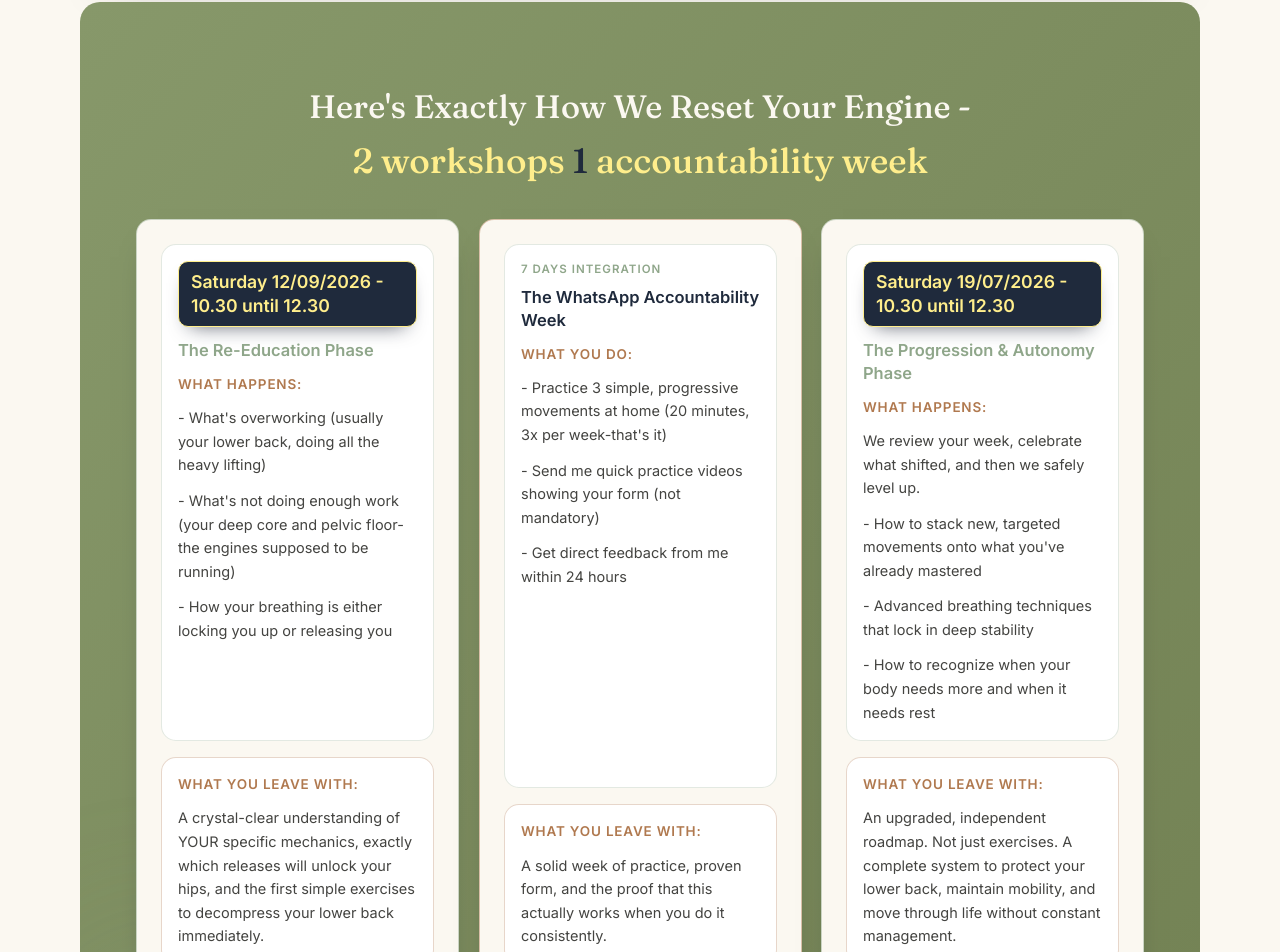
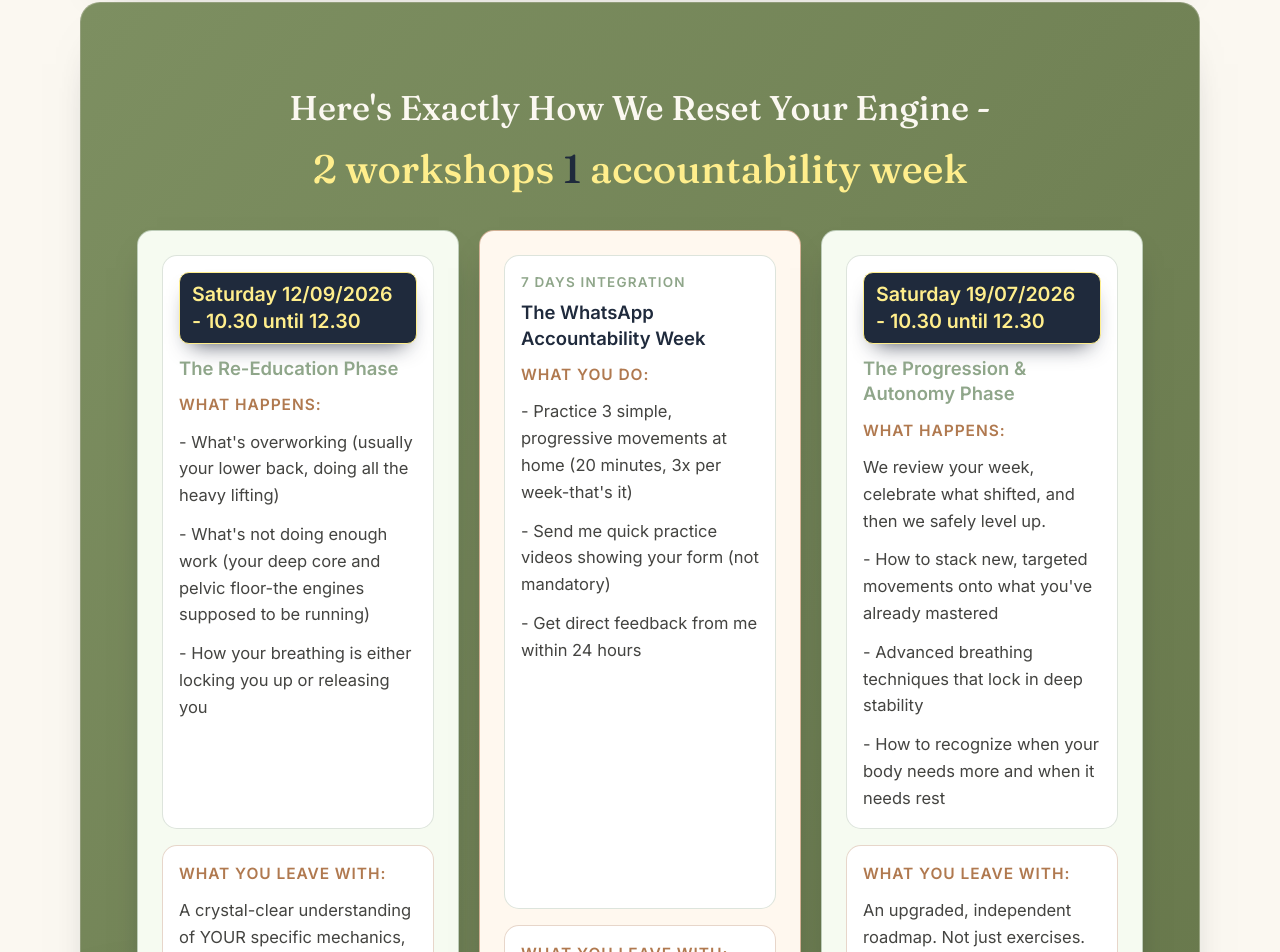
Before and after one commit to VinPOPFrance/James, a Next.js app: page /pelvic-engine-reset in a window 1280 px wide. Shown: the part 1069-2021 px from the top of the page. Built offline with nearby package versions, Linux system fonts and the light colour scheme; no server answers.

Commit message:
Enhance styling and layout for SubscriberPelvicEngineResetPage components

```diff
--- a/src/app/pelvic-engine-reset/page.tsx
+++ b/src/app/pelvic-engine-reset/page.tsx
@@ -174,13 +174,13 @@ export default function SubscriberPelvicEngineResetPage() {
       </Reveal>
 
       <Reveal>
-        <section className="relative overflow-hidden rounded-section bg-gradient-to-br from-[#87986A] to-[#728153] px-6 py-20 md:px-14">
+        <section className="relative overflow-hidden rounded-section border border-ivory/25 bg-gradient-to-br from-[#7D8F61] to-[#66764A] px-6 py-20 shadow-[0_28px_48px_-34px_rgba(15,23,42,0.65)] md:px-14">
           <div className="pointer-events-none absolute -left-16 bottom-0 h-72 w-72 rounded-full bg-sage/10 blur-3xl" />
           <div className="pointer-events-none absolute -right-16 top-0 h-72 w-72 rounded-full bg-copper/12 blur-3xl" />
           <div className="relative mx-auto max-w-5xl">
-            <h2 className="mb-8 text-center font-voice text-[clamp(1.52rem,2.9vw,2.02rem)] font-medium text-ivory">
+            <h2 className="mb-8 text-center font-voice text-[clamp(1.64rem,3.1vw,2.14rem)] font-medium text-ivory">
               <span className="block">Here&apos;s Exactly How We Reset Your Engine -</span>
-              <span className="mt-1 block text-[1.08em] text-[#ffee8c]">
+              <span className="mt-1 block text-[1.16em] text-[#ffee8c]">
                 2 workshops <span className="text-navy">1</span> accountability week
               </span>
             </h2>
@@ -188,28 +188,30 @@ export default function SubscriberPelvicEngineResetPage() {
               {sprintBlocks.map((block, index) => (
                 <article
                   key={block.title}
-                  className={`card-lift h-full rounded-card border bg-ivory p-6 shadow-[0_16px_32px_-22px_rgba(15,23,42,0.6)] ${
-                    index === 1 ? "border-copper/45" : "border-sage/45"
+                  className={`card-lift h-full rounded-card border p-6 shadow-[0_18px_34px_-20px_rgba(15,23,42,0.62)] ${
+                    index === 1
+                      ? "border-copper/55 bg-[#fff8ef]"
+                      : "border-sage/55 bg-[#f6fbf1]"
                   }`}
                 >
                   {"subtitle" in block ? (
                     <div className="grid h-full gap-4 md:grid-rows-[1fr_auto]">
-                      <div className="rounded-card border border-sage/25 bg-white p-4">
+                      <div className="rounded-card border border-sage/30 bg-white p-4">
                         {block.subtitle === "The Re-Education Phase"
                           ||
                         block.subtitle === "The Progression & Autonomy Phase" ? (
-                          <div className="mb-3 rounded-[10px] border border-[#ffee8c] bg-navy px-3 py-2 shadow-[0_10px_20px_-12px_rgba(15,23,42,0.75)]">
-                            <p className="text-[1.1rem] font-semibold leading-snug text-[#ffee8c]">
+                          <div className="mb-3 rounded-[10px] border border-[#ffee8c] bg-navy px-3 py-2 shadow-[0_12px_22px_-12px_rgba(15,23,42,0.78)]">
+                            <p className="text-[1.225rem] font-semibold leading-snug text-[#ffee8c]">
                               {block.title}
                             </p>
                           </div>
                         ) : (
-                          <p className="mb-2 text-[11.5px] font-semibold uppercase tracking-[0.09em] text-sage">
+                          <p className="mb-2 text-[13.5px] font-semibold uppercase tracking-[0.09em] text-sage">
                             {block.title}
                           </p>
                         )}
                         <h3
-                          className={`mb-3 text-[1.03rem] font-semibold leading-snug ${
+                          className={`mb-3 text-[1.155rem] font-semibold leading-snug ${
                             block.subtitle === "The Re-Education Phase"
                               ||
                             block.subtitle === "The Progression & Autonomy Phase"
@@ -219,17 +221,17 @@ export default function SubscriberPelvicEngineResetPage() {
                         >
                           {block.subtitle}
                         </h3>
-                        <p className="mb-3 text-[13.5px] font-semibold uppercase tracking-[0.06em] text-copper">
+                        <p className="mb-3 text-[15.5px] font-semibold uppercase tracking-[0.06em] text-copper">
                           {block.title === "7 Days Integration"
                             ? "What you do:"
                             : "What happens:"}
                         </p>
                         {block.intro ? (
-                          <p className="mb-3 text-[14.5px] leading-relaxed text-inkSoft">
+                          <p className="mb-3 text-[16.5px] leading-relaxed text-inkSoft">
                             {block.intro}
                           </p>
                         ) : null}
-                        <ul className="space-y-3 text-[14.5px] leading-relaxed text-inkSoft">
+                        <ul className="space-y-3 text-[16.5px] leading-relaxed text-inkSoft">
                           {block.bullets.map((item) => (
                             <li key={item}>- {item}</li>
                           ))}
@@ -237,10 +239,10 @@ export default function SubscriberPelvicEngineResetPage() {
                       </div>
 
                       <div className="rounded-card border border-copper/30 bg-white p-4">
-                        <p className="mb-3 text-[13.5px] font-semibold uppercase tracking-[0.06em] text-copper">
+                        <p className="mb-3 text-[15.5px] font-semibold uppercase tracking-[0.06em] text-copper">
                           What you leave with:
                         </p>
-                        <p className="text-[14.5px] leading-relaxed text-inkSoft">
+                        <p className="text-[16.5px] leading-relaxed text-inkSoft">
                           {block.outcome}
                         </p>
                       </div>
@@ -259,8 +261,8 @@ export default function SubscriberPelvicEngineResetPage() {
               ))}
             </div>
 
-            <div className="mt-8 rounded-card border border-copper/35 bg-ivory px-6 py-5 shadow-[0_18px_36px_-26px_rgba(15,23,42,0.5)] md:px-7">
-              <p className="text-[15.5px] leading-relaxed text-inkSoft md:text-[16px]">
+            <div className="mt-8 rounded-card border border-copper/45 bg-[#fff6ea] px-6 py-5 shadow-[0_20px_38px_-24px_rgba(15,23,42,0.58)] md:px-7">
+              <p className="text-[17.5px] leading-relaxed text-inkSoft md:text-[18px]">
                 The Pelvic Engine Reset is <strong className="font-semibold text-navy">NOT</strong> another course. It&apos;s not watching videos alone. It&apos;s a <strong className="font-semibold text-navy">guided, hands-on experience</strong> where you learn what&apos;s actually happening in your body to start taking <strong className="font-semibold text-navy">the right actions</strong>.
               </p>
             </div>
```
